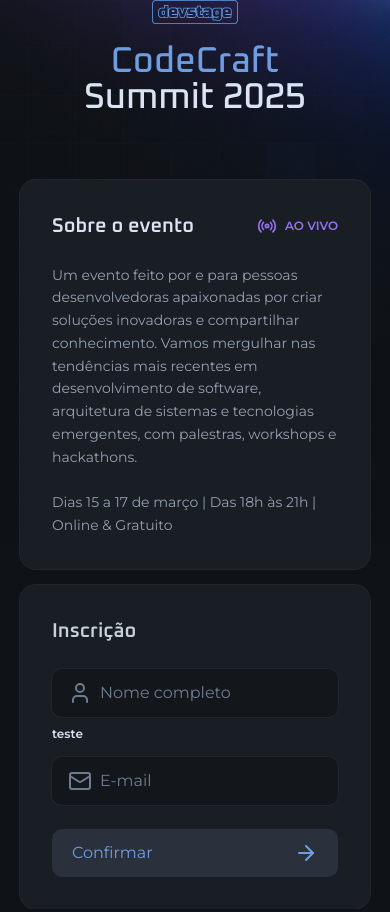
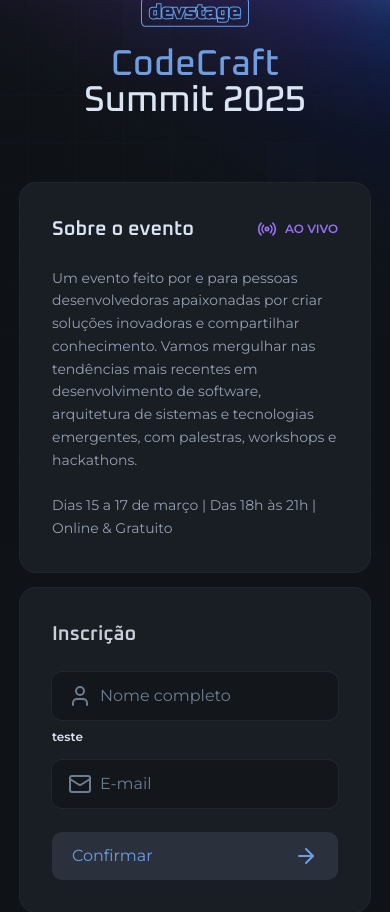
Before and after one commit to DevTaschner/dev-stage, a Next.js app: page / in a window 390 px wide. Built offline with nearby package versions, Linux system fonts and the light colour scheme.

Commit message:
style: Ajusted size image logo
insert width and height of figma

```diff
--- a/src/app/page.tsx
+++ b/src/app/page.tsx
@@ -17,7 +17,7 @@ const Home = () => {
           src={Logo}
           width={108.5}
           height={30}
-          className="mx-auto h-[24px] w-[86.8px] md:mx-0 md:h-auto md:w-auto"
+          className="mx-auto md:mx-0"
         />
         <h1 className="font-heading flex flex-col text-4xl leading-none font-medium text-gray-100 md:text-7xl">
           <span className="text-blue">CodeCraft</span> Summit 2025
```
